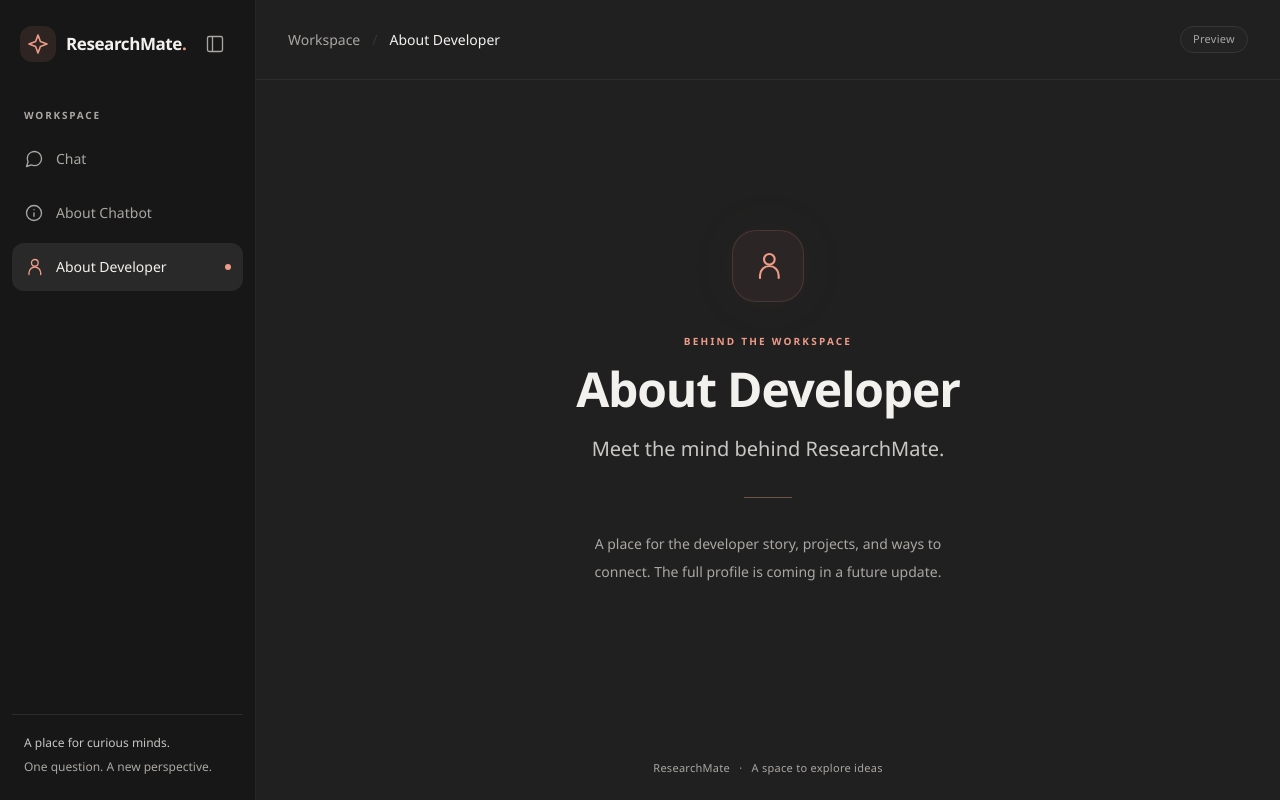
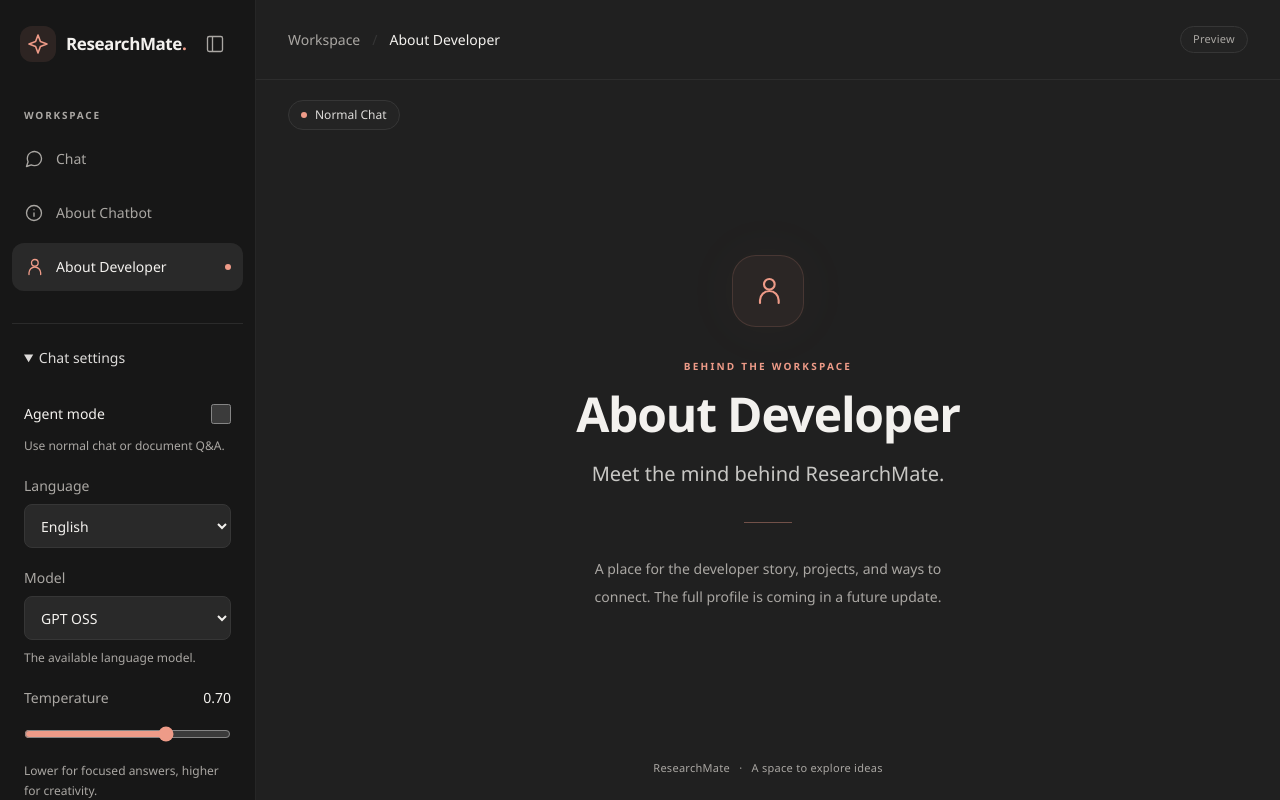
Before and after one commit to miteshgupta07/ResearchMate, a React (Vite) app in the folder react-frontend/: page /about-developer in a window 1280 px wide. Built offline with nearby package versions, Linux system fonts and the light colour scheme.

Commit message:
Add ModeIndicator and SettingsPanel components to AppLayout and Sidebar for enhanced user settings management

```diff
--- a/react-frontend/src/components/layout/AppLayout.tsx
+++ b/react-frontend/src/components/layout/AppLayout.tsx
@@ -3,6 +3,7 @@ import { Outlet, useLocation } from 'react-router'
 import { navigation } from '../../app/navigation'
 import { Header } from './Header'
 import { Sidebar } from './Sidebar'
+import { ModeIndicator } from '../../features/settings/ModeIndicator'
 
 export function AppLayout() {
   const [collapsed, setCollapsed] = useState(false)
@@ -54,6 +55,7 @@ export function AppLayout() {
       <div className="flex min-w-0 flex-1 flex-col">
         <Header title={title} mobileOpen={mobileOpen} onOpenNavigation={() => setMobileOpen(true)} />
         <main ref={mainRef} id="main-content" tabIndex={-1} aria-label={title} className="flex min-h-0 flex-1 flex-col overflow-y-auto outline-none">
+          <ModeIndicator />
           <Outlet />
           <footer className="mt-auto px-6 py-6 text-center text-[11px] tracking-wide text-muted">ResearchMate <span aria-hidden="true" className="px-1.5">·</span> A space to explore ideas</footer>
         </main>
--- a/react-frontend/src/components/layout/Sidebar.tsx
+++ b/react-frontend/src/components/layout/Sidebar.tsx
@@ -1,6 +1,7 @@
 import { Link, NavLink } from 'react-router'
 import { navigation } from '../../app/navigation'
 import { Icon } from '../ui/Icon'
+import { SettingsPanel } from '../../features/settings/SettingsPanel'
 
 type SidebarProps = {
   collapsed?: boolean
@@ -24,7 +25,7 @@ export function Sidebar({ collapsed = false, onNavigate, onToggle, mobile = fals
         </button>
       </div>
 
-      <nav id={mobile ? 'mobile-navigation' : 'desktop-navigation'} aria-label="Main navigation" className="mt-8 mb-8">
+      <nav id={mobile ? 'mobile-navigation' : 'desktop-navigation'} aria-label="Main navigation" className="mt-8 mb-8 shrink-0">
         <p className={`mb-3 px-3 text-[10px] font-semibold tracking-[0.18em] text-muted ${collapsed ? 'sr-only' : ''}`}>WORKSPACE</p>
         <ul className="space-y-1.5">
           {navigation.map(({ path, label, icon }) => (
@@ -43,7 +44,13 @@ export function Sidebar({ collapsed = false, onNavigate, onToggle, mobile = fals
         </ul>
       </nav>
 
-      <div className={`mt-auto border-t border-line/70 pt-5 pb-3 ${collapsed ? 'text-center' : 'px-3'}`}>
+      {collapsed ? (
+        <button type="button" onClick={onToggle} aria-label="Expand sidebar to chat settings" title="Chat settings" className="mb-6 flex min-h-11 items-center justify-center rounded-lg text-muted hover:bg-surface hover:text-ink">
+          <Icon name="settings" />
+        </button>
+      ) : <SettingsPanel />}
+
+      <div className={`mt-auto shrink-0 border-t border-line/70 pt-5 pb-3 ${collapsed ? 'text-center' : 'px-3'}`}>
         {collapsed ? <span title="ResearchMate" className="text-xs font-semibold text-muted">RM</span> : (
           <>
             <p className="text-xs font-medium text-ink/80">A place for curious minds.</p>
--- a/react-frontend/src/components/ui/Icon.tsx
+++ b/react-frontend/src/components/ui/Icon.tsx
@@ -1,6 +1,7 @@
 import type { SVGProps } from 'react'
 
 const paths = {
+  settings: 'M4 7h16M4 17h16M8 4v6m8 4v6',
   chat: 'M21 11.5a8.4 8.4 0 0 1-.9 3.8 8.5 8.5 0 0 1-7.6 4.7 8.4 8.4 0 0 1-3.8-.9L3 21l1.9-5.7a8.4 8.4 0 0 1-.9-3.8 8.5 8.5 0 0 1 4.7-7.6 8.4 8.4 0 0 1 3.8-.9h.5a8.5 8.5 0 0 1 8 8v.5Z',
   info: 'M12 16v-4m0-4h.01M21 12a9 9 0 1 1-18 0 9 9 0 0 1 18 0Z',
   person: 'M20 21v-2a7 7 0 0 0-14 0v2M17 7a4 4 0 1 1-8 0 4 4 0 0 1 8 0Z',
--- a/react-frontend/src/components/ui/PagePlaceholder.tsx
+++ b/react-frontend/src/components/ui/PagePlaceholder.tsx
@@ -1,15 +1,15 @@
 import { Icon } from './Icon'
 import type { IconName } from './Icon'
 
-type PagePlaceholderProps = { icon: IconName; eyebrow: string; title: string; description: string; note: string }
+type PagePlaceholderProps = { icon: IconName; eyebrow: string; title: string; description: string; note: string; descriptionLang?: string }
 
-export function PagePlaceholder({ icon, eyebrow, title, description, note }: PagePlaceholderProps) {
+export function PagePlaceholder({ icon, eyebrow, title, description, note, descriptionLang }: PagePlaceholderProps) {
   return (
     <section aria-labelledby="page-heading" className="mx-auto flex w-full max-w-3xl flex-1 flex-col items-center justify-center px-6 py-16 text-center sm:px-10">
       <div className="mb-8 flex size-18 items-center justify-center rounded-3xl border border-accent/15 bg-accent/5 text-accent shadow-[0_0_70px_-20px_#ee9b8830]"><Icon name={icon} className="size-8" /></div>
       <p className="mb-4 text-[10px] font-semibold tracking-[0.22em] text-accent">{eyebrow}</p>
       <h1 id="page-heading" className="text-4xl font-semibold tracking-tight sm:text-5xl">{title}</h1>
-      <p className="mt-5 max-w-md text-lg leading-relaxed text-ink/80 sm:text-xl">{description}</p>
+      <p lang={descriptionLang} aria-live={descriptionLang ? 'polite' : undefined} className="mt-5 max-w-md text-lg leading-relaxed text-ink/80 sm:text-xl">{description}</p>
       <div aria-hidden="true" className="my-8 h-px w-12 bg-accent/40" />
       <p className="max-w-sm text-sm leading-7 text-muted">{note}</p>
     </section>
```
